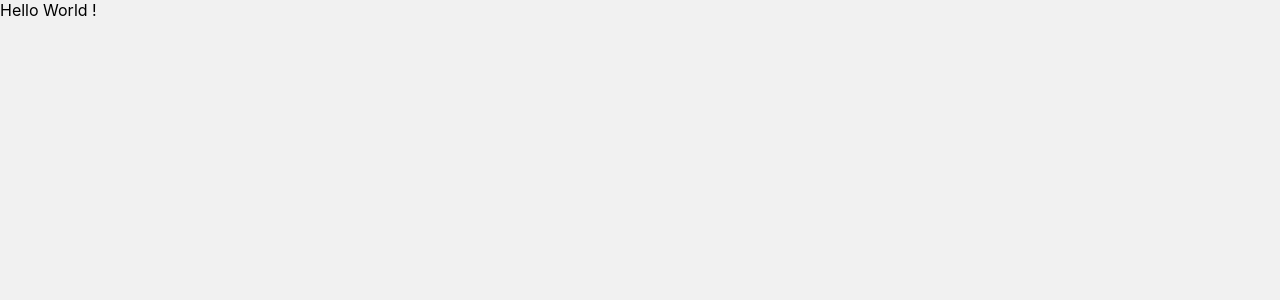
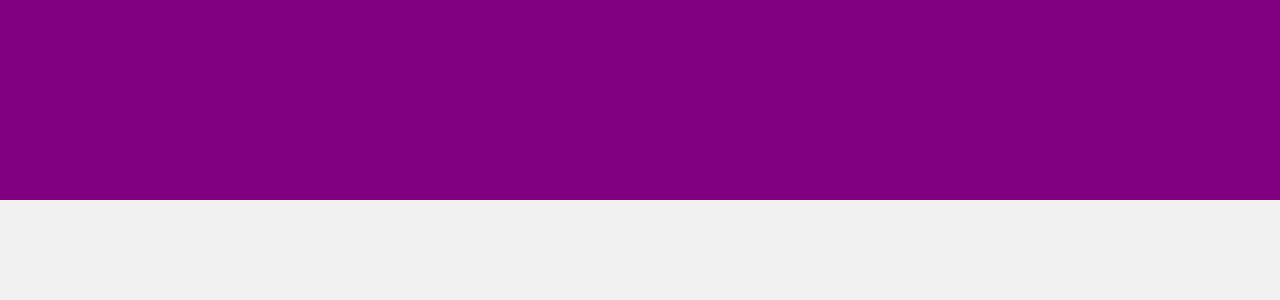
Before and after one commit to RomainVReco/fruitful-app, a React (Create React App) app: page /pageAccueil in a window 1280 px wide. Shown: the top 300 px of the page. Built offline with nearby package versions, Linux system fonts and the light colour scheme.

Commit message:
Creation d un bandeau violet

```diff
--- a/src/components/PageAccueil.js
+++ b/src/components/PageAccueil.js
@@ -1,10 +1,42 @@
 import React from "react";
 
-function PageAccueil () {
+import PurpleRectangle from './PurpleRectangle';
+
+import GenericButton from './GenericButton'
+import Tache from './Tache';
+
+
+export default function PageAccueil () {
 
     return (
-        <div>Hello World !</div>
+
+    <div className="PageAccueil">
+      <PurpleRectangle />
+      {/* Autres composants ou contenu ici */}
+    </div>
+  );
+}
+
+
+//export default function App() {
+//export default App;
+
+    /*
+    <div className="App">
+      <header className="App-header">
+      </header>
+      <GenericButton label={'Valider'} buttonStyle={'boutonValider'} method={handleSubmit}/>
+      <GenericButton label={'Annuler'} buttonStyle={'boutonAnnuler'} method={handleSubmit}/>
+      <GenericButton label={'Valider'} buttonStyle={'boutonValider'} method={handleSubmit}/>
+      <Tache nomHabitude="Lire un livre" quota='20' quantiteQuota='pages' heure='10h30' />
+      <Tache nomHabitude="Lire un livre" quota='20' quantiteQuota='pages' heure='10h45' />
+    </div>
+
     )
 }
+*/
 
-export default PageAccueil;
+const handleSubmit = (event) => {
+    event.preventDefault()
+    console.log('Bouton cliqué')
+  }
--- /dev/null
+++ b/src/components/PurpleRectangle.js
@@ -0,0 +1,9 @@
+import React from 'react';
+
+function PurpleRectangle() {
+  return (
+    <div style={{ backgroundColor: 'purple', height: '200px', width: '100%', }}></div>
+  );
+}
+
+export default PurpleRectangle;
```
